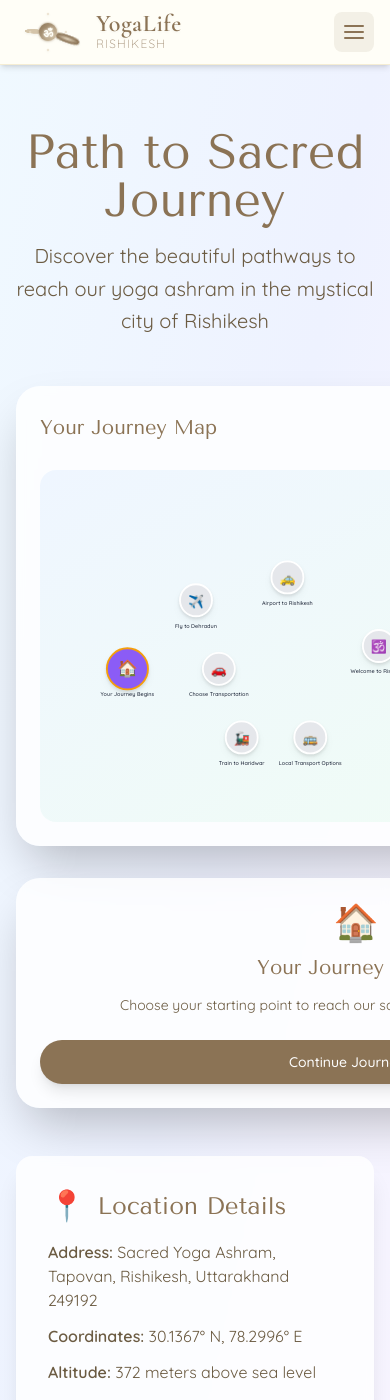
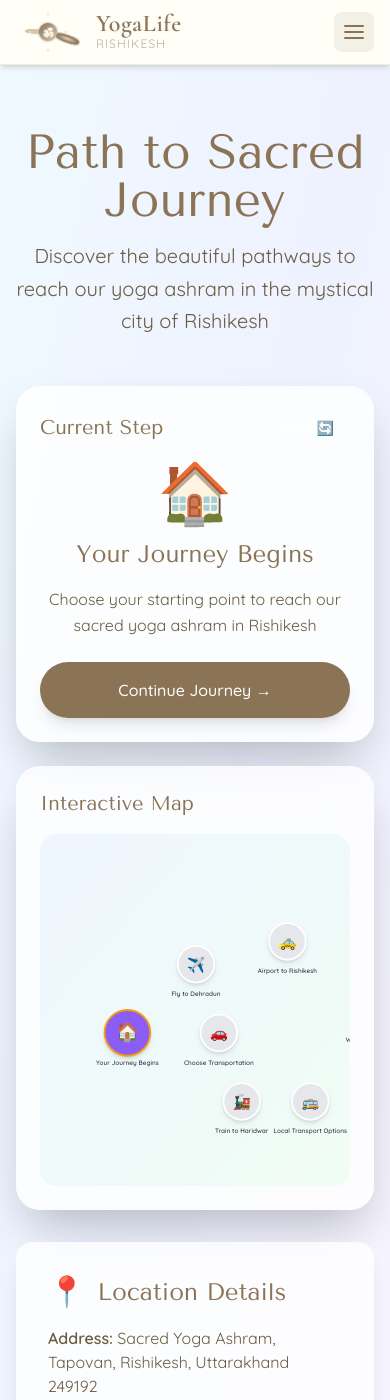
Before and after one commit to sachin8606/Yoga_frontend, a React (Vite) app: page /how-to-reach in a window 390 px wide. Shown: the top 1400 px of the page. Built offline with nearby package versions, Linux system fonts and the light colour scheme.

Commit message:
map update

```diff
--- a/src/pages/HowToReach.tsx
+++ b/src/pages/HowToReach.tsx
@@ -186,17 +186,285 @@ const HowToReach = () => {
 
       {/* Interactive Journey Layout */}
       <div className="container-custom">
-        <div className="grid lg:grid-cols-3 gap-8 mb-12">
-          {/* Journey Map - Left/Center */}
-          <div className="lg:col-span-2">
+        {/* Mobile: Stacked layout for better visibility */}
+        <div className="lg:hidden mb-8 space-y-6">
+          {/* Current Step Details - Top Section */}
           <div className="bg-white/80 backdrop-blur-sm rounded-3xl shadow-2xl p-6">
+            <div className="flex justify-between items-center mb-4">
+              <h2 className="text-xl font-display text-primary">Current Step</h2>
+              <motion.button
+                onClick={resetJourney}
+                whileHover={{ scale: 1.05 }}
+                whileTap={{ scale: 0.95 }}
+                className="px-4 py-2 bg-secondary text-white rounded-full hover:bg-secondary/90 transition-colors text-sm"
+              >
+                Reset 🔄
+              </motion.button>
+            </div>
+
+            <AnimatePresence mode="wait">
+              <motion.div
+                key={currentStep}
+                initial={{ opacity: 0, y: 20 }}
+                animate={{ opacity: 1, y: 0 }}
+                exit={{ opacity: 0, y: -20 }}
+                className="text-center"
+              >
+                <div className="text-6xl mb-4">{currentStepData.icon}</div>
+                <h3 className="text-2xl font-display text-primary mb-4">{currentStepData.title}</h3>
+                <p className="text-base text-ivory-700 leading-relaxed mb-6">
+                  {currentStepData.description}
+                </p>
+
+                {/* Decision Options */}
+                {currentStepData.options && (
+                  <div className="space-y-3">
+                    {currentStepData.options.left && (
+                      <motion.button
+                        onClick={() => handleDirectionChoice(currentStepData.options!.left!.nextStep)}
+                        whileHover={{ scale: 1.02 }}
+                        whileTap={{ scale: 0.98 }}
+                        className="w-full flex items-center justify-center px-6 py-4 bg-gradient-to-r from-blue-500 to-purple-500 text-white rounded-full shadow-lg text-base font-medium"
+                      >
+                        <span className="text-xl mr-3">👈</span>
+                        {currentStepData.options.left.text}
+                      </motion.button>
+                    )}
+
+                    {currentStepData.options.right && (
+                      <motion.button
+                        onClick={() => handleDirectionChoice(currentStepData.options!.right!.nextStep)}
+                        whileHover={{ scale: 1.02 }}
+                        whileTap={{ scale: 0.98 }}
+                        className="w-full flex items-center justify-center px-6 py-4 bg-gradient-to-r from-green-500 to-teal-500 text-white rounded-full shadow-lg text-base font-medium"
+                      >
+                        {currentStepData.options.right.text}
+                        <span className="text-xl ml-3">👉</span>
+                      </motion.button>
+                    )}
+                  </div>
+                )}
+
+                {/* Next Steps for non-decision points */}
+                {!currentStepData.options && currentStepData.connections.length > 0 && (
+                  <div className="text-center">
+                    <motion.button
+                      onClick={() => handleDirectionChoice(currentStepData.connections[0])}
+                      whileHover={{ scale: 1.02 }}
+                      whileTap={{ scale: 0.98 }}
+                      className="w-full px-6 py-4 bg-primary hover:bg-primary/90 text-white rounded-full shadow-lg text-base font-medium"
+                    >
+                      Continue Journey →
+                    </motion.button>
+                  </div>
+                )}
+
+                {/* Destination reached */}
+                {currentStepData.type === 'destination' && (
+                  <div className="text-center">
+                    <motion.div
+                      initial={{ scale: 0 }}
+                      animate={{ scale: 1 }}
+                      transition={{ type: "spring", duration: 0.8 }}
+                      className="px-6 py-4 bg-gradient-to-r from-green-400 to-emerald-500 text-white rounded-full shadow-lg text-base font-medium"
+                    >
+                      🎉 Journey Complete! 🎉
+                    </motion.div>
+                  </div>
+                )}
+              </motion.div>
+            </AnimatePresence>
+          </div>
+
+          {/* Journey Map - Bottom Section */}
+          <div className="bg-white/80 backdrop-blur-sm rounded-3xl shadow-2xl p-6">
+            <h2 className="text-xl font-display text-primary mb-4">Interactive Map</h2>
+
+            <div className="bg-gradient-to-br from-blue-50 to-green-50 rounded-2xl p-4 overflow-x-auto">
+              <svg
+                ref={svgRef}
+                viewBox="0 0 1200 700"
+                className="w-full h-80"
+                style={{ minWidth: '600px' }}
+              >
+                {/* Draw connections between steps */}
+                {Object.values(pathSteps).map(step =>
+                  step.connections.map(connectionId => {
+                    const connectedStep = pathSteps[connectionId];
+                    if (!connectedStep) return null;
+
+                    const isActive = selectedPath.includes(step.id) && selectedPath.includes(connectionId);
+                    const isCompleted = completedSteps.has(step.id) && completedSteps.has(connectionId);
+
+                    return (
+                      <motion.line
+                        key={`${step.id}-${connectionId}`}
+                        x1={step.position.x}
+                        y1={step.position.y}
+                        x2={connectedStep.position.x}
+                        y2={connectedStep.position.y}
+                        stroke={isActive ? "#8B5CF6" : isCompleted ? "#10B981" : "#E5E7EB"}
+                        strokeWidth={isActive ? "6" : "3"}
+                        strokeDasharray={isActive ? "15,8" : "none"}
+                        initial={{ pathLength: 0 }}
+                        animate={{ pathLength: isCompleted ? 1 : 0 }}
+                        transition={{ duration: 1, ease: "easeInOut" }}
+                      />
+                    );
+                  })
+                )}
+
+                {/* Draw step nodes */}
+                {Object.values(pathSteps).map(step => {
+                  const isActive = currentStep === step.id;
+                  const isCompleted = completedSteps.has(step.id);
+
+                  return (
+                    <g key={step.id}>
+                      {/* Step circle */}
+                      <motion.circle
+                        cx={step.position.x}
+                        cy={step.position.y}
+                        r={isActive ? "50" : "40"}
+                        fill={
+                          step.type === 'destination' ? "#10B981" :
+                          step.type === 'start' ? "#8B5CF6" :
+                          isActive ? "#F59E0B" :
+                          isCompleted ? "#10B981" :
+                          "#E5E7EB"
+                        }
+                        stroke={isActive ? "#F59E0B" : "white"}
+                        strokeWidth="4"
+                        className="cursor-pointer drop-shadow-lg"
+                        onClick={() => handleStepSelect(step.id)}
+                        whileHover={{ scale: 1.1 }}
+                        whileTap={{ scale: 0.9 }}
+                        initial={{ scale: 0 }}
+                        animate={{ scale: 1 }}
+                        transition={{ delay: 0.1 }}
+                      />
+
+                      {/* Step icon */}
+                      <text
+                        x={step.position.x}
+                        y={step.position.y + 12}
+                        textAnchor="middle"
+                        fontSize={isActive ? "40" : "32"}
+                        className="pointer-events-none select-none"
+                      >
+                        {step.icon}
+                      </text>
+
+                      {/* Step label */}
+                      <text
+                        x={step.position.x}
+                        y={step.position.y + 70}
+                        textAnchor="middle"
+                        fontSize="14"
+                        fill="#374151"
+                        className="pointer-events-none select-none font-semibold"
+                        style={{ textShadow: '1px 1px 2px rgba(255,255,255,0.8)' }}
+                      >
+                        {step.title}
+                      </text>
+                    </g>
+                  );
+                })}
+              </svg>
+            </div>
+          </div>
+        </div>
+
+        {/* Desktop: Original layout */}
+        <div className="hidden lg:grid lg:grid-cols-3 gap-8 mb-12">
+          {/* Current Step Details - Desktop Right Sidebar */}
+          <div className="lg:order-2 lg:col-span-1">
+            <AnimatePresence mode="wait">
+              <motion.div
+                key={currentStep}
+                initial={{ opacity: 0, y: 20 }}
+                animate={{ opacity: 1, y: 0 }}
+                exit={{ opacity: 0, y: -20 }}
+                className="bg-white/80 backdrop-blur-sm rounded-3xl shadow-2xl p-6 sticky top-24"
+              >
+                <div className="text-center mb-6">
+                  <div className="text-4xl mb-3">{currentStepData.icon}</div>
+                  <h3 className="text-xl font-display text-primary mb-3">{currentStepData.title}</h3>
+                  <p className="text-sm text-ivory-700 leading-relaxed">
+                    {currentStepData.description}
+                  </p>
+                </div>
+
+                {/* Decision Options */}
+                {currentStepData.options && (
+                  <div className="space-y-3">
+                    {currentStepData.options.left && (
+                      <motion.button
+                        onClick={() => handleDirectionChoice(currentStepData.options!.left!.nextStep)}
+                        whileHover={{ scale: 1.02 }}
+                        whileTap={{ scale: 0.98 }}
+                        className="w-full flex items-center justify-center px-4 py-3 bg-gradient-to-r from-blue-500 to-purple-500 text-white rounded-full shadow-lg hover:shadow-xl transition-all duration-300 text-sm font-medium"
+                      >
+                        <span className="text-lg mr-2">👈</span>
+                        {currentStepData.options.left.text}
+                      </motion.button>
+                    )}
+
+                    {currentStepData.options.right && (
+                      <motion.button
+                        onClick={() => handleDirectionChoice(currentStepData.options!.right!.nextStep)}
+                        whileHover={{ scale: 1.02 }}
+                        whileTap={{ scale: 0.98 }}
+                        className="w-full flex items-center justify-center px-4 py-3 bg-gradient-to-r from-green-500 to-teal-500 text-white rounded-full shadow-lg hover:shadow-xl transition-all duration-300 text-sm font-medium"
+                      >
+                        {currentStepData.options.right.text}
+                        <span className="text-lg ml-2">👉</span>
+                      </motion.button>
+                    )}
+                  </div>
+                )}
+
+                {/* Next Steps for non-decision points */}
+                {!currentStepData.options && currentStepData.connections.length > 0 && (
+                  <div className="text-center">
+                    <motion.button
+                      onClick={() => handleDirectionChoice(currentStepData.connections[0])}
+                      whileHover={{ scale: 1.02 }}
+                      whileTap={{ scale: 0.98 }}
+                      className="w-full px-4 py-3 bg-primary hover:bg-primary/90 text-white rounded-full shadow-lg hover:shadow-xl transition-all duration-300 text-sm font-medium"
+                    >
+                      Continue Journey →
+                    </motion.button>
+                  </div>
+                )}
+
+                {/* Destination reached */}
+                {currentStepData.type === 'destination' && (
+                  <div className="text-center">
+                    <motion.div
+                      initial={{ scale: 0 }}
+                      animate={{ scale: 1 }}
+                      transition={{ type: "spring", duration: 0.8 }}
+                      className="px-4 py-3 bg-gradient-to-r from-green-400 to-emerald-500 text-white rounded-full shadow-lg text-sm font-medium"
+                    >
+                      🎉 Journey Complete! 🎉
+                    </motion.div>
+                  </div>
+                )}
+              </motion.div>
+            </AnimatePresence>
+          </div>
+
+          {/* Journey Map - Desktop Left */}
+          <div className="lg:order-1 lg:col-span-2">
+            <div className="bg-white/80 backdrop-blur-sm rounded-3xl shadow-2xl p-4 md:p-6">
               <div className="flex justify-between items-center mb-6">
                 <h2 className="text-xl font-display text-primary">Your Journey Map</h2>
                 <motion.button
                   onClick={resetJourney}
                   whileHover={{ scale: 1.05 }}
                   whileTap={{ scale: 0.95 }}
-                  className="px-4 py-2 bg-secondary text-white rounded-full hover:bg-secondary/90 transition-colors flex-shrink-0 text-sm"
+                  className="px-4 py-2 bg-secondary text-white rounded-full hover:bg-secondary/90 transition-colors text-sm"
                 >
                   Reset 🔄
                 </motion.button>
@@ -207,8 +475,8 @@ const HowToReach = () => {
                 <svg
                   ref={svgRef}
                   viewBox="0 0 1200 700"
-                  className="w-full h-80 lg:h-96"
-                  style={{ minWidth: '600px' }}
+                  className="w-full h-96"
+                  style={{ minWidth: '800px' }}
                 >
                   {/* Draw connections between steps */}
                   {Object.values(pathSteps).map(step =>
@@ -297,84 +565,6 @@ const HowToReach = () => {
               </div>
             </div>
           </div>
-
-          {/* Current Step Details - Right Sidebar */}
-          <div className="lg:col-span-1">
-            <AnimatePresence mode="wait">
-              <motion.div
-                key={currentStep}
-                initial={{ opacity: 0, x: 30 }}
-                animate={{ opacity: 1, x: 0 }}
-                exit={{ opacity: 0, x: -30 }}
-                className="bg-white/80 backdrop-blur-sm rounded-3xl shadow-2xl p-6 sticky top-24"
-              >
-                <div className="text-center mb-6">
-                  <div className="text-4xl mb-3">{currentStepData.icon}</div>
-                  <h3 className="text-xl font-display text-primary mb-3">{currentStepData.title}</h3>
-                  <p className="text-sm text-ivory-700 leading-relaxed">
-                    {currentStepData.description}
-                  </p>
-                </div>
-
-                {/* Decision Options */}
-                {currentStepData.options && (
-                  <div className="space-y-3">
-                    {currentStepData.options.left && (
-                      <motion.button
-                        onClick={() => handleDirectionChoice(currentStepData.options!.left!.nextStep)}
-                        whileHover={{ scale: 1.02 }}
-                        whileTap={{ scale: 0.98 }}
-                        className="w-full flex items-center justify-center px-4 py-3 bg-gradient-to-r from-blue-500 to-purple-500 text-white rounded-full shadow-lg hover:shadow-xl transition-all duration-300 text-sm font-medium"
-                      >
-                        <span className="text-lg mr-2">👈</span>
-                        {currentStepData.options.left.text}
-                      </motion.button>
-                    )}
-
-                    {currentStepData.options.right && (
-                      <motion.button
-                        onClick={() => handleDirectionChoice(currentStepData.options!.right!.nextStep)}
-                        whileHover={{ scale: 1.02 }}
-                        whileTap={{ scale: 0.98 }}
-                        className="w-full flex items-center justify-center px-4 py-3 bg-gradient-to-r from-green-500 to-teal-500 text-white rounded-full shadow-lg hover:shadow-xl transition-all duration-300 text-sm font-medium"
-                      >
-                        {currentStepData.options.right.text}
-                        <span className="text-lg ml-2">👉</span>
-                      </motion.button>
-                    )}
-                  </div>
-                )}
-
-                {/* Next Steps for non-decision points */}
-                {!currentStepData.options && currentStepData.connections.length > 0 && (
-                  <div className="text-center">
-                    <motion.button
-                      onClick={() => handleDirectionChoice(currentStepData.connections[0])}
-                      whileHover={{ scale: 1.02 }}
-                      whileTap={{ scale: 0.98 }}
-                      className="w-full px-4 py-3 bg-primary hover:bg-primary/90 text-white rounded-full shadow-lg hover:shadow-xl transition-all duration-300 text-sm font-medium"
-                    >
-                      Continue Journey →
-                    </motion.button>
-                  </div>
-                )}
-
-                {/* Destination reached */}
-                {currentStepData.type === 'destination' && (
-                  <div className="text-center">
-                    <motion.div
-                      initial={{ scale: 0 }}
-                      animate={{ scale: 1 }}
-                      transition={{ type: "spring", duration: 0.8 }}
-                      className="px-4 py-3 bg-gradient-to-r from-green-400 to-emerald-500 text-white rounded-full shadow-lg text-sm font-medium"
-                    >
-                      🎉 Journey Complete! 🎉
-                    </motion.div>
-                  </div>
-                )}
-              </motion.div>
-            </AnimatePresence>
-          </div>
         </div>
 
         {/* Additional Information */}
```
Lines whose indentation alone changed are shown as unchanged.
